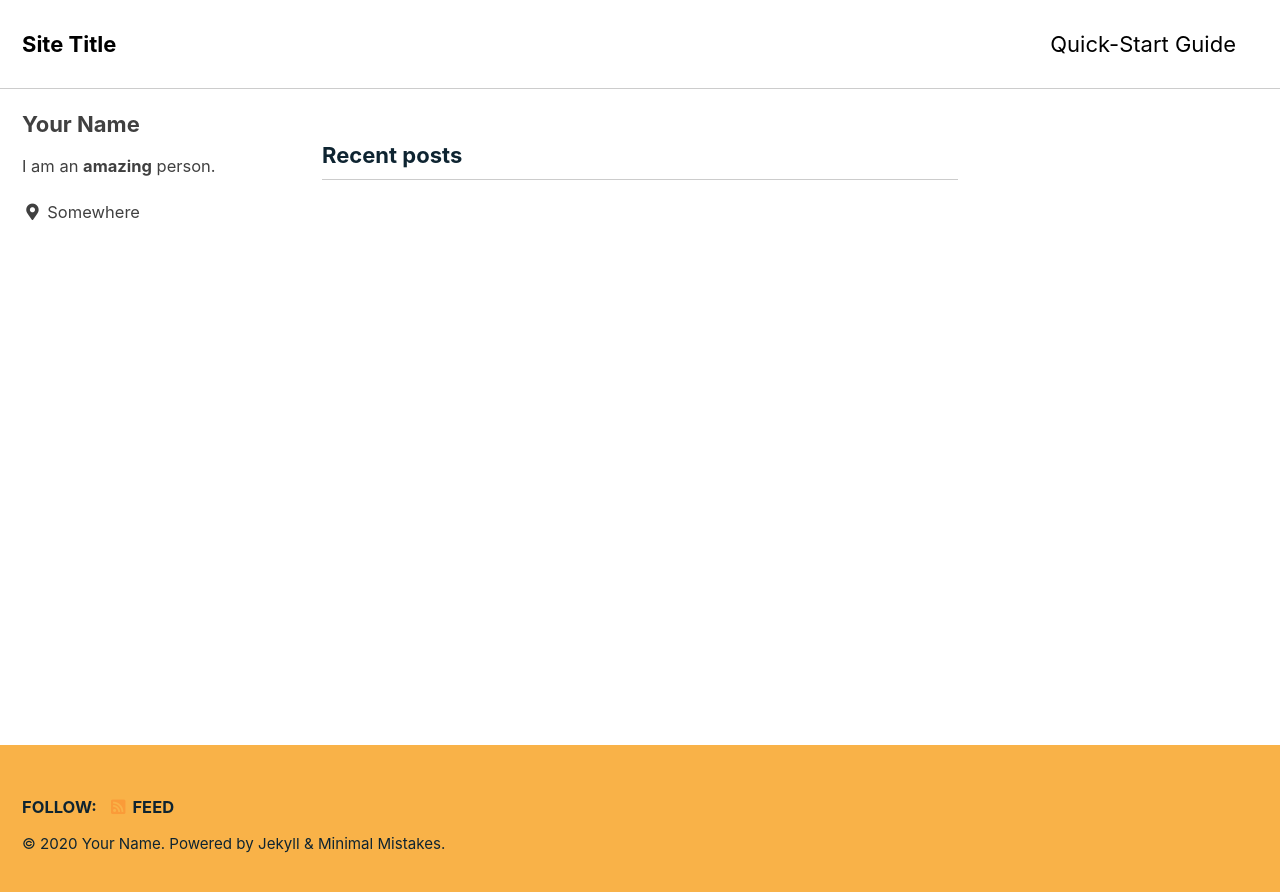
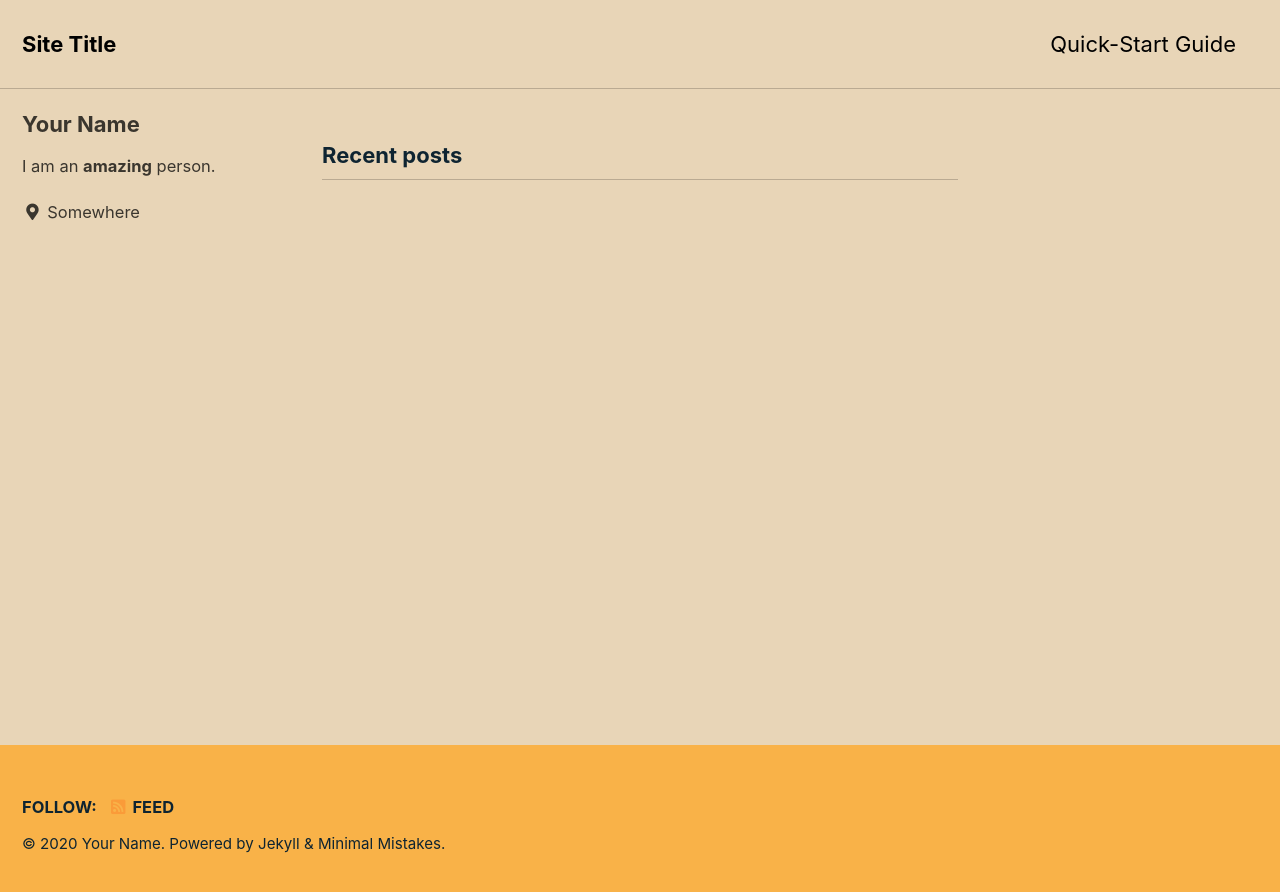
Before and after one commit to harker18/minimal-mistakes, a Jekyll site: the page built from index.html, in a window 1280 px wide. Shown: the top 892 px of the page. Built offline with Jekyll 4.4.1, drawn with Linux system fonts in a browser that asks for light colours; cached includes are drawn as plain includes; the list of posts is cut into pages by our own code.

Commit message:
update config

```diff
--- a/_config.yml
+++ b/_config.yml
@@ -12,7 +12,7 @@
 
 # theme                  : "minimal-mistakes-jekyll"
 # remote_theme           : "mmistakes/minimal-mistakes"
-minimal_mistakes_skin    : "airmen" # "airmen" "default" "air", "aqua", "contrast", "dark", "dirt", "neon", "mint", "plum", "sunrise"
+minimal_mistakes_skin    : "sunrise" #  "default" "air", "aqua", "contrast", "dark", "dirt", "neon", "mint", "plum", "sunrise"
 
 # Site Settings
 locale                   : "en-US"
```
